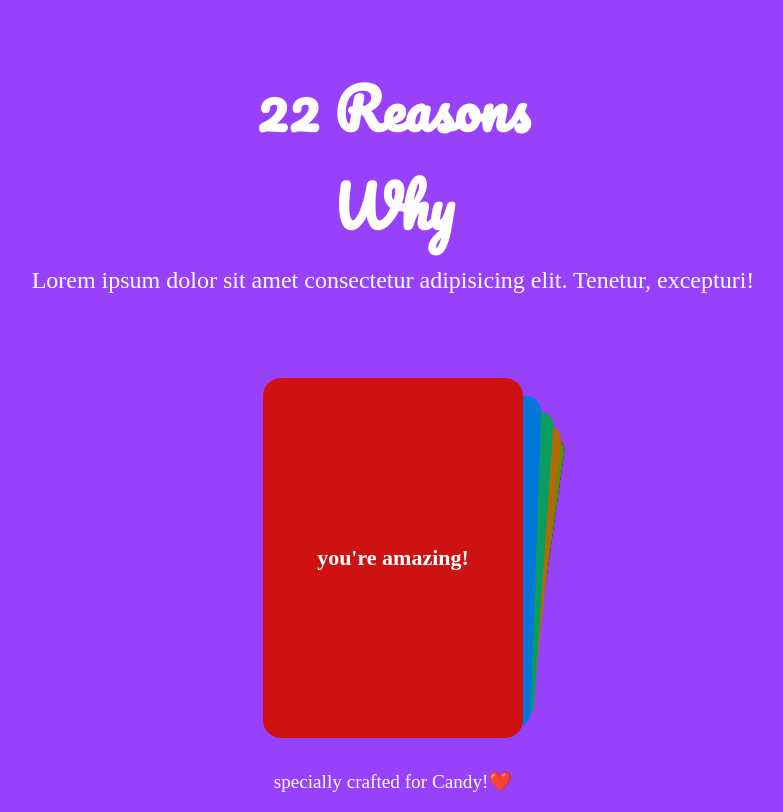
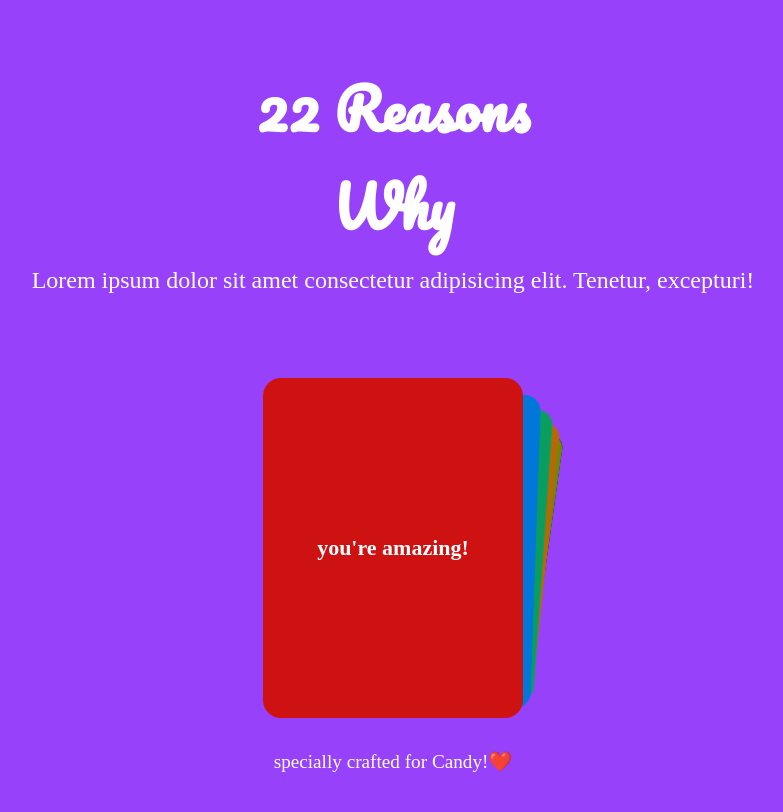
Before and after one commit to Whizzie99/22-reason-why, a React (Create React App) app: page / in a window 1280 px wide. Shown: the whole page, without its empty margins (247-1030 px from the left). Built offline with nearby package versions, Linux system fonts and the light colour scheme; a web font is replaced by a local one.

Commit message:
adjust card

```diff
--- a/src/components/Cards/styles.js
+++ b/src/components/Cards/styles.js
@@ -9,7 +9,7 @@ export const StyledWrapper = styled.div`
 
 		.swiper {
 			width: 260px;
-			height: 360px;
+			height: 340px;
 		}
 
 		.swiper-slide {
```
